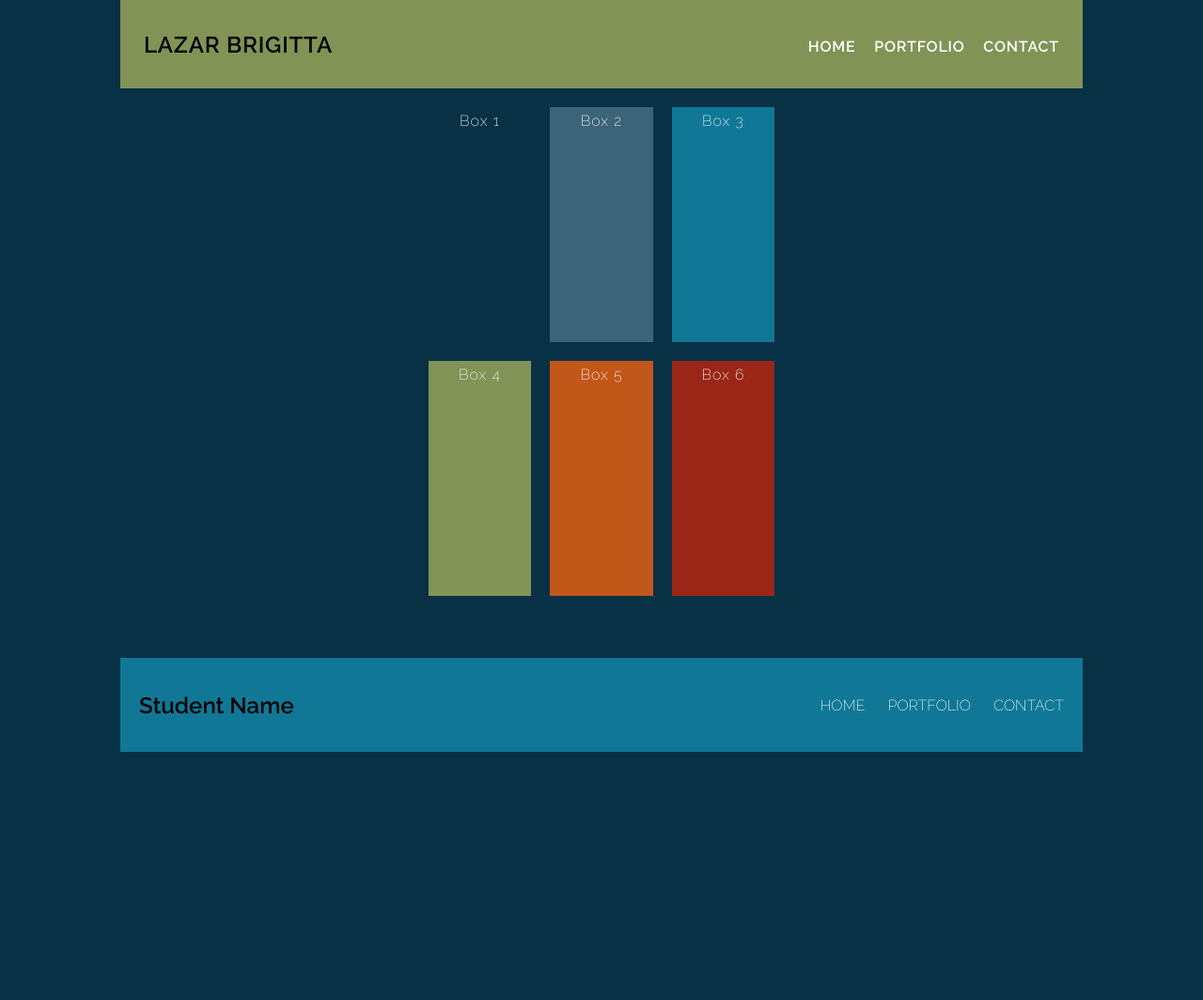
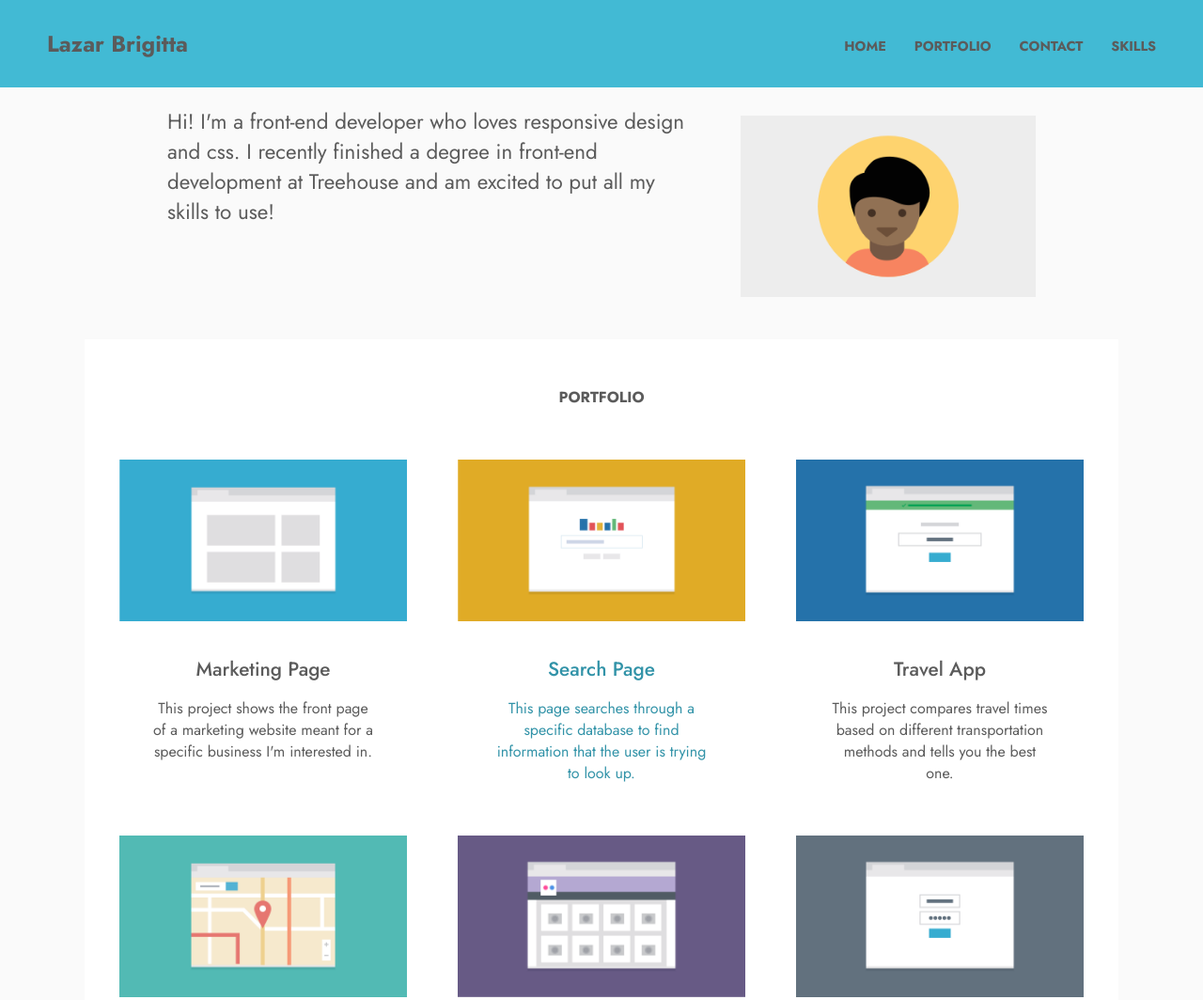
Before and after one commit to lazar-brigitta/responsive-layout-site, a plain HTML site: page index.html in a window 1280 px wide. Shown: the top 1064 px of the page at 94% size. Before the commit the page ends 800 px from the top, so only its background shows below. Drawn offline with Linux system fonts and the light colour scheme.

Commit message:
modified layout and added a section

```diff
--- a/css/styles.css
+++ b/css/styles.css
@@ -4,15 +4,36 @@
     padding: 0;
 }
 
+body,
+footer,
+.last-row {
+    display: flex;
+}
+
+body,
+footer {
+    flex-direction: column;
+}
+
+body,
+h1 a,
+.top-nav a,
+a:visited,
+.mail
+{
+    color: #5b5b5b;
+}
+
+.container,
+.top-nav li {
+    background-color: #fff;
+}
+
 body {
     margin: 0 auto;
-    max-width: 1024px;
-    display: flex;
-    flex-direction: column;
     min-height: 100vh;
-    font-family: 'Raleway', sans-serif;
-    color: black;
-    background-color: #093145;
+    font-family: 'Jost', sans-serif;
+    background-color: #fafafa;
 }
 
 ul {
@@ -20,146 +41,284 @@ ul {
     padding-left: 0;
 }
 
-a {
-    text-decoration: none;
-    text-transform: uppercase;
-    color: white;
+h1 a,
+.container-name,
+.footer-contact,
+.footer-name {
+    font-size: 1em;
 }
 
-nav {
-    font-family: 'Raleway', sans-serif;
-    font-weight: 600;
-    letter-spacing: .05em;
-    background-color: #829356;
-    padding: 25px;
+.top-nav a,
+.mail,
+.footer-nav a,
+h1 a,
+.footer-name a {
+    text-decoration: none;
 }
 
-h1, .top-nav {
+.first-line,
+.container-name,
+.footer-contact,
+h1 a,
+.footer-nav {
+    font-weight: 700;
+}
+
+.first-line {
+    padding: 15px 25px 10px;
+}
+
+h1,
+.top-nav,
+.intro,
+.container-name,
+.col,
+.footer-text {
     text-align: center;
 }
 
-.top-nav, .top-nav li {
+.top-nav,
+.top-nav li,
+hr,
+.last-row {
     width: 100%;
 }
 
-h1 a, .top-nav a {
-    color: #000;
-}
-
 .top-nav {
-    margin-top: 30px;
+    margin-top: 20px;
 }
 
 .top-nav li {
     padding: 10px 0;
     margin: 5px auto;
-    background-color: #fff;
 }
 
-.top-nav a {
+.top-nav a,
+.container-name,
+.footer-contact,
+.footer-nav {
     text-transform: uppercase;
+}
+
+nav {
+    background-color: #42bad4;
+}
+
+.portfolio-img {
+    display: block;
+    margin: 30px auto;
+    width: 70%;
+}
+
+.intro {
+    margin: 20px 30px 40px;
+}
+
+.intro-box {
+    max-width: 1024px;
+    margin: 0 auto;
 }
 
 .container {
     max-width: 1100px;
     padding: 10px;
     margin: 0 auto;
-    font-family: 'Raleway', sans-serif;
+}
+
+.container-name {
+    margin: 40px auto;
 }
 
 .col {
     margin: 10px;
     min-height: 250px;
     padding-top: 5px;
+}
+
+.box-img {
+    margin: 0 auto 15px;
+}
+
+.box-img,
+.footer-text,
+.box-text {
+    width: 90%;
+}
+
+h3 {
+    font-weight: 500;
+    font-size: 1.3em;
+    margin: 15px auto;
+}
+
+.box-text {
+    margin: 0 auto 30px;
+}
+
+.box-2,
+.box-5 {
+    color: #3293a8;
+}
+
+.skill {
+    width: 90%;
+    margin: 20px auto 0;
+    background-color: #42bad4;
+    padding: 10px 10px 20px;
     color: white;
-    letter-spacing: 1px;
+    box-shadow: 2px 2px 2px #979797;
     text-align: center;
 }
 
-.box-1 {
-    background-color: #093145;
-  }
+.skill ul {
+    list-style-type: circle;
+    padding-left: 35px;
+    text-align:left;
+}
 
-  .box-2 {
-    background-color: #3C6478;
-  }
-
-  .box-3 {
-    background-color: #107896;
-  }
-
-  .box-4 {
-    background-color: #829356;
-  }
-
-  .box-5 {
-    background-color: #C2571A;
-  }
-
-  .box-6 {
-    background-color: #9A2617;
-  }
-
-  footer {
-    display: flex;
+footer,
+.last-row {
     justify-content: space-between;
     align-items: center;
+}
+
+footer {
     margin-top: auto;
-    padding: 0 20px;
-    height: 100px;
-    background-color: #107896;
-  }
+}
 
-  .full {
+.full {
     display: none;
-  }
+}
+
+.footer-contact {
+    margin: 60px auto 0;
+}
+
+.footer-text {
+    margin: 30px auto;
+}
+
+.adress {
+    margin-bottom: 60px;
+    line-height: 2em;
+}
+
+.last-row {
+    padding: 15px 5px 15px;
+}
+
+.footer-nav {
+    font-size: .85em;
+    margin: 11px 0;
+}
 
 @media (min-width: 768px) {
     .top-nav {
         margin-top: 0;
     }
 
+    .top-nav li, .full {
+        display: inline-block;
+    }
+
     .top-nav li {
-        display: inline-block;
         width: auto;
-        margin-right: 15px;
+        margin-right: 25px;
         background-color: transparent;
+        font-size: .9em;
     }
 
     .top-nav li:last-child {
         margin-right: 0;
     }
 
-    .top-nav a {
-        color: #fff;
+    .intro-box, .container {
+        display: flex;
+    }
+
+    .portfolio-img {
+        order: 1;
+        width: 34%;
+        margin-right: 30px;
+        margin-bottom: 45px;
+    }
+
+    .intro {
+        text-align: left;
+        font-size: 1.2em;
+        margin-right: 10px;
     }
 
     .container {
-        display: flex;
         flex-wrap: wrap;
+    }
+
+    .container-name {
+        width: 100%;
     }
 
     .col {
         flex-basis: calc(50% - 20px);
     }
 
+    .box-text {
+        width: 70%;
+    }
+
     .top {
         display: none;
     }
 
+    .skill {
+        width: 50%;
+        padding: 20px 40px 40px;
+        text-align: left;
+    }
+
+    .footer-contact {
+        margin-bottom: 15px;
+    }
+
+    .footer-text {
+        width: 65%;
+        max-width: 463px;
+        font-size: 1.1em;
+    }
+
+    .last-row {
+       padding-bottom: 105px;
+    }
+
     .full {
-        display: inline-block;
         margin-left: 20px;
     }
 }
 
 @media (min-width: 1024px) {
 
-    nav {
+    .first-line {
         display: flex;
         justify-content: space-between;
         align-items: center;
+        padding: 24px 0;
     }
+
+    .first-line,
+    .intro-box {
+        padding-left: 50px;
+        padding-right: 50px;
+    }
+
+    .intro {
+        margin-left: 0;
+        font-size: 1.4em;
+        width: 60%;
+    }
+
+    .portfolio-img {
+        margin-right: 0;
+    }
+
 
     .top-nav,
     .top-nav li {
@@ -167,7 +326,20 @@ h1 a, .top-nav a {
         margin-bottom: 0;
     }
 
+    .container {
+        width: 95%;
+    }
+
     .col {
         flex-basis: calc(33.333% - 20px);
     }
+
+    .skill {
+        width: 40%;
+        font-family: 'Poppins', sans-serif;
+    }
+
+    .last-row {
+        padding-bottom: 15px;
+    }
 }
--- a/index.html
+++ b/index.html
@@ -5,52 +5,92 @@
         <meta name="viewport" content="width=device-width, initial-scale=1.0">
         <link rel="preconnect" href="https://fonts.googleapis.com">
         <link rel="preconnect" href="https://fonts.gstatic.com" crossorigin>
-        <link href="https://fonts.googleapis.com/css2?family=Raleway:ital,wght@0,200;0,600;1,200&display=swap" rel="stylesheet">
+        <link href="https://fonts.googleapis.com/css2?family=Jost:ital,wght@0,400;0,500;0,700;1,400&family=Poppins:wght@300&display=swap" rel="stylesheet">
         <link rel="stylesheet" href="css/styles.css">
         <title>Responsive layout</title>
     </head>
     <body>
-        <header>
-            <nav>
+        <header class="banner">
+            <nav class="first-line">
                 <h1><a href="#">Lazar Brigitta</a></h1>
                 <ul class="top-nav">
                     <li><a href="#">home</a></li>
                     <li><a href="#portfolio">portfolio</a></li>
                     <li><a href="#contact">contact</a></li>
+                    <li><a href="#skills">skills</a></li>
                 </ul>
             </nav>
+                <div class="intro-box">
+                    <img class="portfolio-img" src="images/responsive-layout-profile.png" alt="professional developer facing the camera">
+                    <p class="intro">Hi! I'm a front-end developer who loves responsive design and css. I recently finished a degree in front-end development at Treehouse and am excited to put all my skills to use!</p>
+                </div>
         </header>
-
+        <main>
             <div class="container">
+                <h2 class="container-name" id="portfolio">portfolio</h2>
                 <div class="col box-1">
-                <p>Box 1</p>
+                    <img class="box-img" src="images/portfolio-1.png" alt="site mockup">
+                    <h3>Marketing Page</h3>
+                    <p class="box-text">This project shows the front page of a marketing website meant for a specific business I'm interested in.</p>
                 </div>
                 <div class="col box-2">
-                <p>Box 2</p>
+                    <img class="box-img" src="images/portfolio-2.png" alt="search page mockup">
+                    <h3>Search Page</h3>
+                    <p class="box-text">This page searches through a specific database to find information that the user is trying to look up.</p>
                 </div>
                 <div class="col box-3">
-                <p>Box 3</p>
+                    <img class="box-img" src="images/portfolio-3.png" alt="travel app mockup">
+                    <h3>Travel App</h3>
+                    <p class="box-text">This project compares travel times based on different transportation methods and tells you the best one.</p>
                 </div>
                 <div class="col box-4">
-                <p>Box 4</p>
+                    <img class="box-img" src="images/portfolio-4.png" alt="map mockup">
+                    <h3>Map of Favorite Spots</h3>
+                    <p class="box-text">This project uses mapping apis to plot points for my favorite spots in the city for a do-it-yourself walking tour.</p>
                 </div>
                 <div class="col box-5">
-                <p>Box 5</p>
+                    <img class="box-img" src="images/portfolio-5.png" alt="gallery mockup">
+                    <h3>Photo Gallery</h3>
+                    <p class="box-text">This project shows pictures from a recent trip to the viewer and allows them to easily navigate through photos.</p>
                 </div>
                 <div class="col box-6">
-                <p>Box 6</p>
+                    <img class="box-img" src="images/portfolio-6.png" alt="calculator mockup">
+                    <h3>Calculator</h3>
+                    <p class="box-text">Someone can enter in the numbers they want, and press the big blue button and get the result.</p>
                 </div>
             </div>
+            <div class="skill">
+                <h2 class="container-name" id="skills">Skills</h2>
+                <p>Being a great developer requires a lot of skills, I may not have them all yet, but here's a few skills I managed to learn until now: </p>
+                <br>
+                    <ul>
+                        <li>Communication </li>
+                        <li>Management </li>
+                        <li>Active listening</li>
+                        <li>Problem solving </li>
+                        <li>Time management</li>
+                    </ul>
+            </div>
+        </main>
 
         <footer>
-            <h2>Student Name</h2>
+            <h2 class="footer-contact" id="contact">contact</h2>
+            <p class="footer-text">If you're interested in chatting or want more information about what I've been working on, I'd love to hear from you!</p>
+            <p class="adress">
+            Phone &nbsp;<strong>+1(111)555-1234</strong><br>
+            Email &nbsp;<strong><a class="mail" href="mailto:email@yoursite.com">email@yoursite.com</a></strong>
+            </p>
+            <hr>
+            <nav class="last-row">
+                <h2 class="footer-name"><a href="#top">Lazar Brigitta</a></h2>
                 <ul class="footer-nav">
                     <li class="top"><a href="#top">back to top</a></li>
-                <l1 class="full"><a href="#top">home</a></l1>
+                    <li class="full"><a href="#top">home</a></li>
                     <li class="full"><a href="#portfolio">portfolio</a></li>
                     <li class="full"><a href="#contact">contact</a></li>
+                    <li class="full"><a href="#skills">skills</a></li>
                 </ul>
+            </nav>
         </footer>
-
     </body>
 </html>
```
Lines whose indentation alone changed are shown as unchanged.
